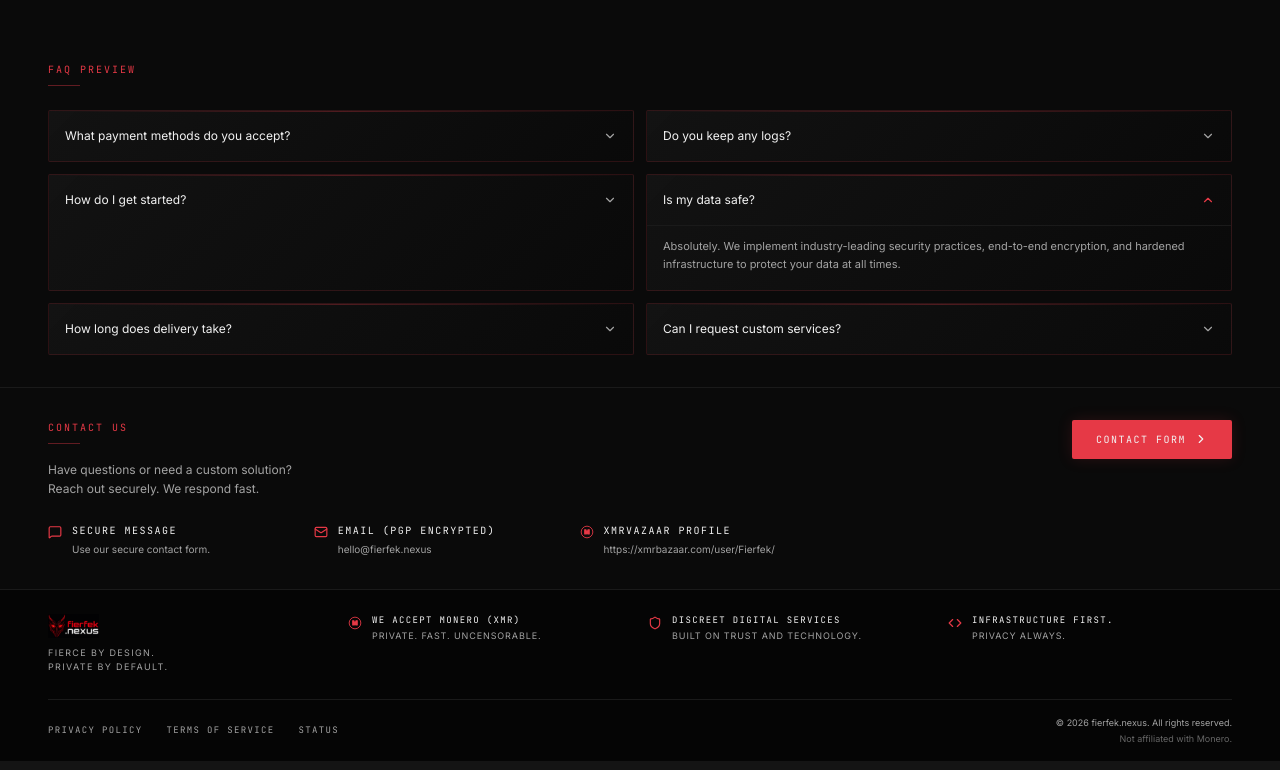
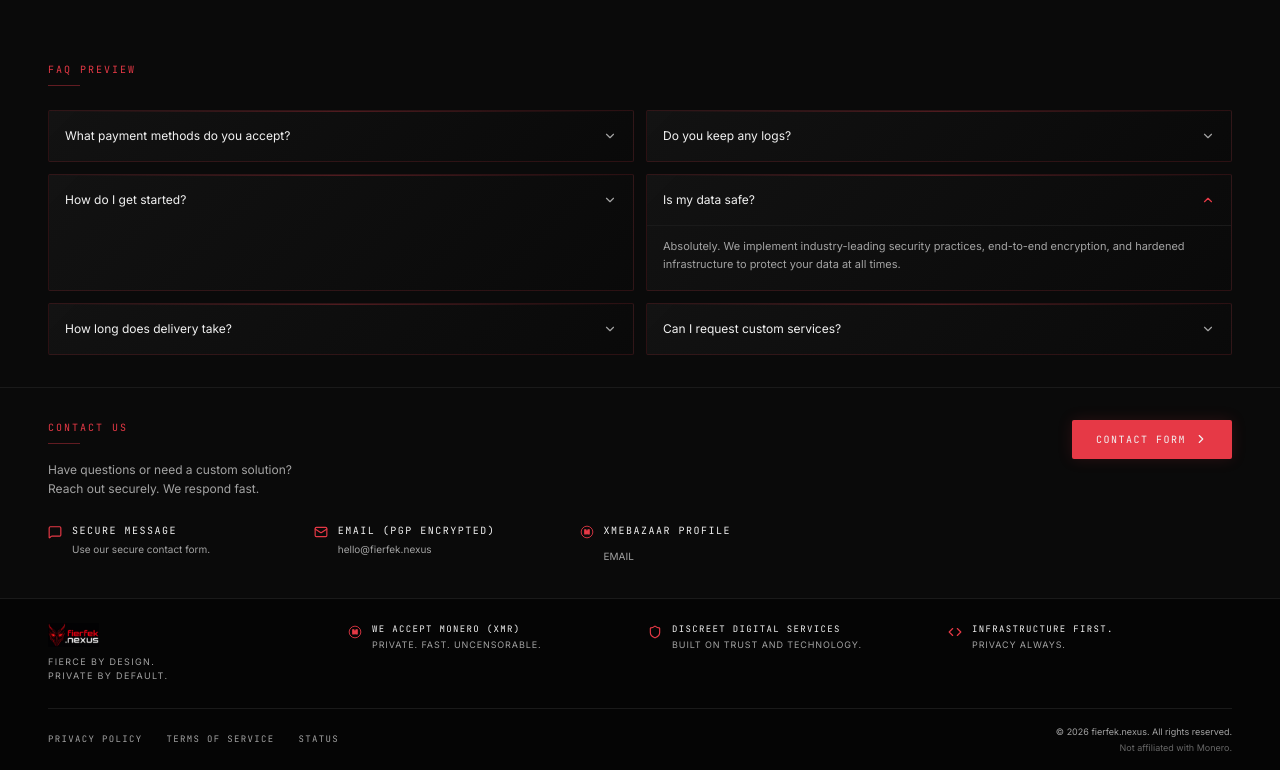
Before and after one commit to fierfek-git/nexus, a Next.js app: page / in a window 1280 px wide. Shown: the part 1275-2045 px from the top of the page. Built offline with nearby package versions, Linux system fonts and the light colour scheme.

Commit message:
Change profile name and update contact link
Updated profile name and changed paragraph to a link.

```diff
--- a/components/contact-section.tsx
+++ b/components/contact-section.tsx
@@ -53,11 +53,16 @@ export function ContactSection() {
                 </svg>
                 <div>
                   <h4 className="text-[10px] font-mono tracking-[0.15em] text-[#F2F2F2] mb-1">
-                    XMRVAZAAR PROFILE
+                    XMEBAZAAR PROFILE
                   </h4>
-                  <p className="text-[10px] text-[#A3A3A3]">
-                    https://xmrbazaar.com/user/Fierfek/
-                  </p>
+                <a
+  href="https://xmrbazaar.com/user/Fierfek/"
+  target="_blank"
+  rel="noopener noreferrer"
+  className="text-[10px] text-[#A3A3A3] hover:text-[#E63946] transition-colors"
+>
+  EMAIL
+</a>
                 </div>
               </div>
             </div>
```
